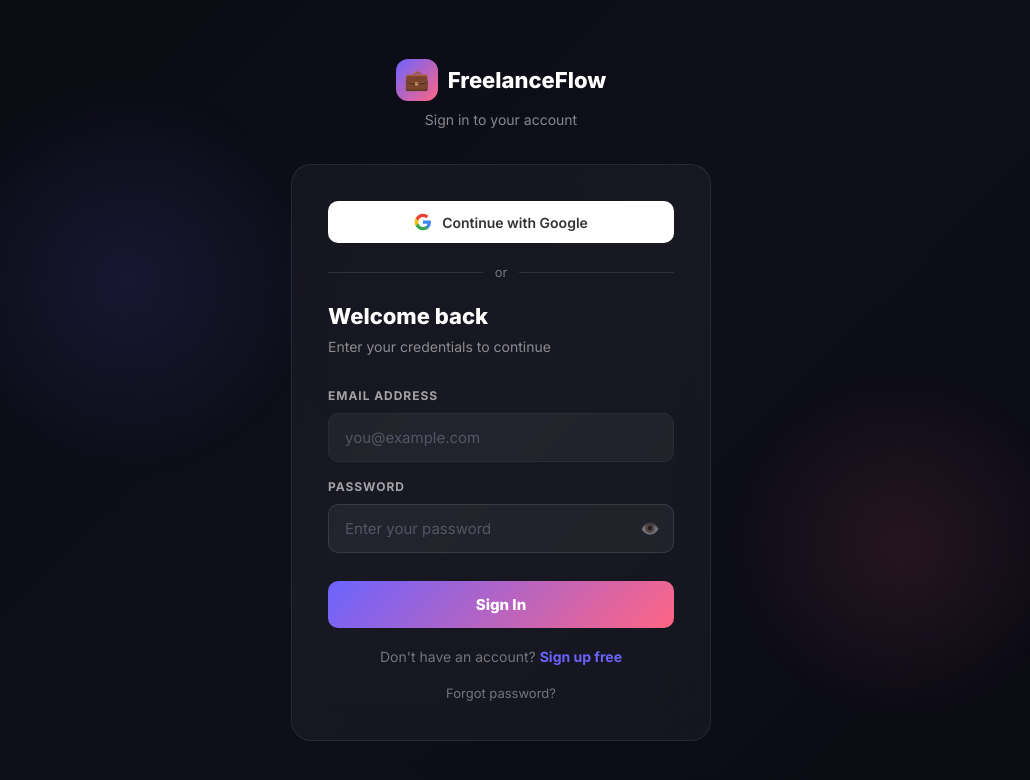
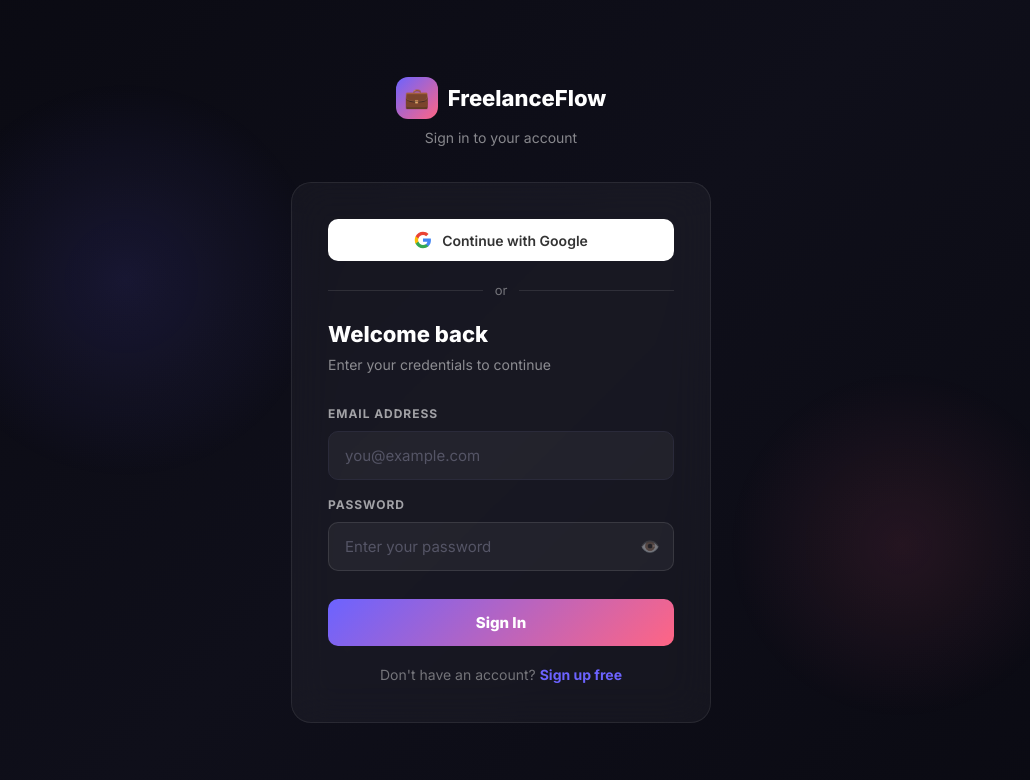
Before and after one commit to farhankh8/freelanceflow, a React (Vite) app in the folder client/: page /login in a window 1280 px wide. Shown: the top 780 px of the page, without its empty margins (139-1169 px from the left). Built offline with nearby package versions, Linux system fonts and the light colour scheme; no server answers.

Commit message:
remove: forgot password link from login page

```diff
--- a/client/src/pages/Login.jsx
+++ b/client/src/pages/Login.jsx
@@ -122,9 +122,7 @@
             <Link to="/register" style={{ color: "#6c63ff", fontWeight: 700, fontSize: "14px", textDecoration: "none" }}>Sign up free</Link>
           </div>
 
-          <div style={{ textAlign: "center", marginTop: "12px" }}>
-            <Link to="/forgot-password" style={{ color: "rgba(255,255,255,0.4)", fontSize: "13px", textDecoration: "none" }}>Forgot password?</Link>
-          </div>
+
         </div>
       </div>
     </div>
```
